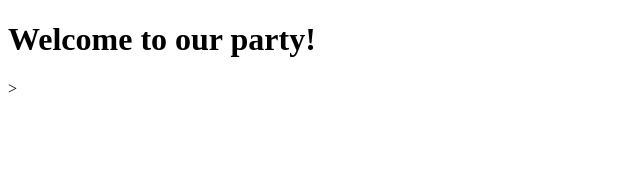
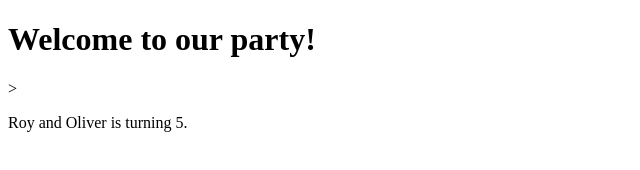
Before and after one commit to xue-xiao/Test2, a plain HTML site: page index.html in a window 1280 px wide. Shown: the whole page, without its empty margins (0-640 px from the left). Drawn offline with Linux system fonts and the light colour scheme.

Commit message:
Add some messages

```diff
--- a/index.html
+++ b/index.html
@@ -4,6 +4,7 @@
     <meta charset="UTF-8">
     <title>hello </title>
     <h1>Welcome to our party!</h1>>
+    <p>Roy and Oliver is turning 5.</p>
 </head>
 <body>
 
```
